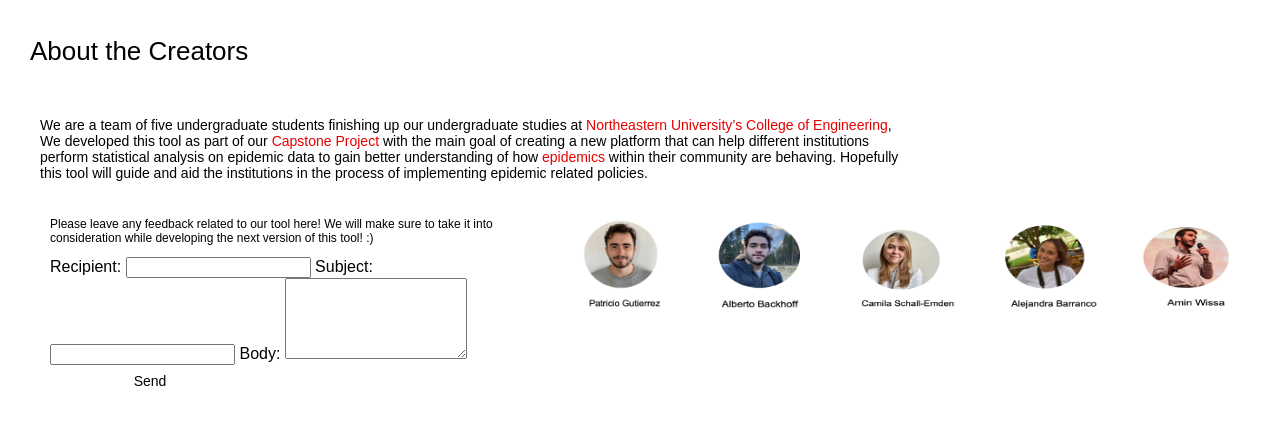
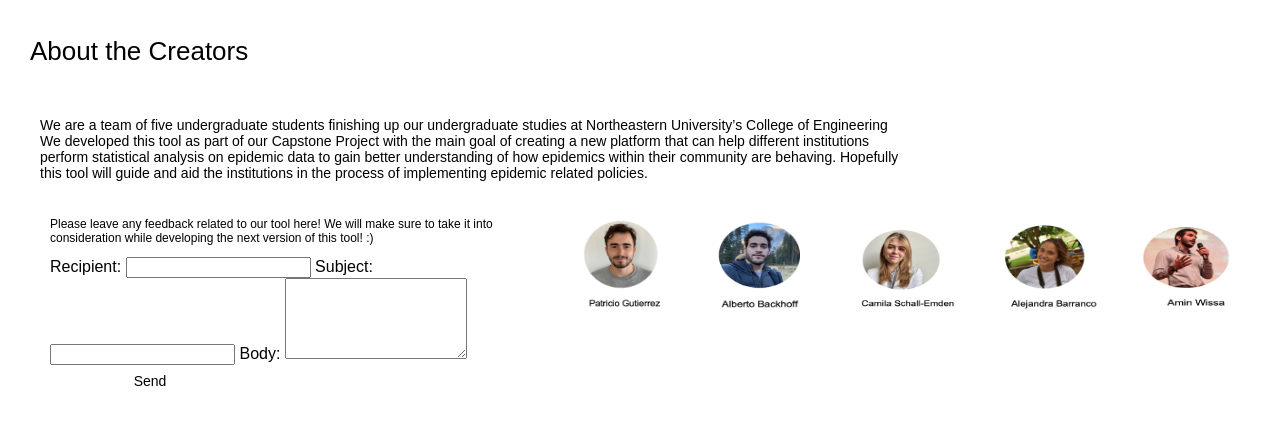
Before and after one commit to abackhoff/hyse-epidemicanalysis, a Flask app: page /feedback in a window 1280 px wide. Shown: the part 234-655 px from the top of the page. Run offline with Flask 2, Linux system fonts and the light colour scheme.

Commit message:
Update Feedback.html

```diff
--- a/templates/Feedback.html
+++ b/templates/Feedback.html
@@ -117,7 +117,7 @@
  </p>
  <div style="padding: 10px;">
   <p style="text-align: left; width: 70%; margin-left: 20px; color:black; font-size: 14px;">
-   We are a team of five undergraduate students finishing up our undergraduate studies at <span style="color:#E50000 ;">Northeastern University’s College of Engineering</span>, We developed this tool as part of our <span style="color:#E50000 ;">Capstone Project</span> with the main goal of creating a new platform that can help different institutions perform statistical analysis on epidemic data to gain better understanding of how <span style="color:#E50000 ;">epidemics</span> within their community are behaving. Hopefully this tool will guide and aid the institutions in the process of implementing epidemic related policies.
+   We are a team of five undergraduate students finishing up our undergraduate studies at Northeastern University’s College of Engineering We developed this tool as part of our Capstone Project with the main goal of creating a new platform that can help different institutions perform statistical analysis on epidemic data to gain better understanding of how epidemics</span> within their community are behaving. Hopefully this tool will guide and aid the institutions in the process of implementing epidemic related policies.
  </p>
 
 
```
